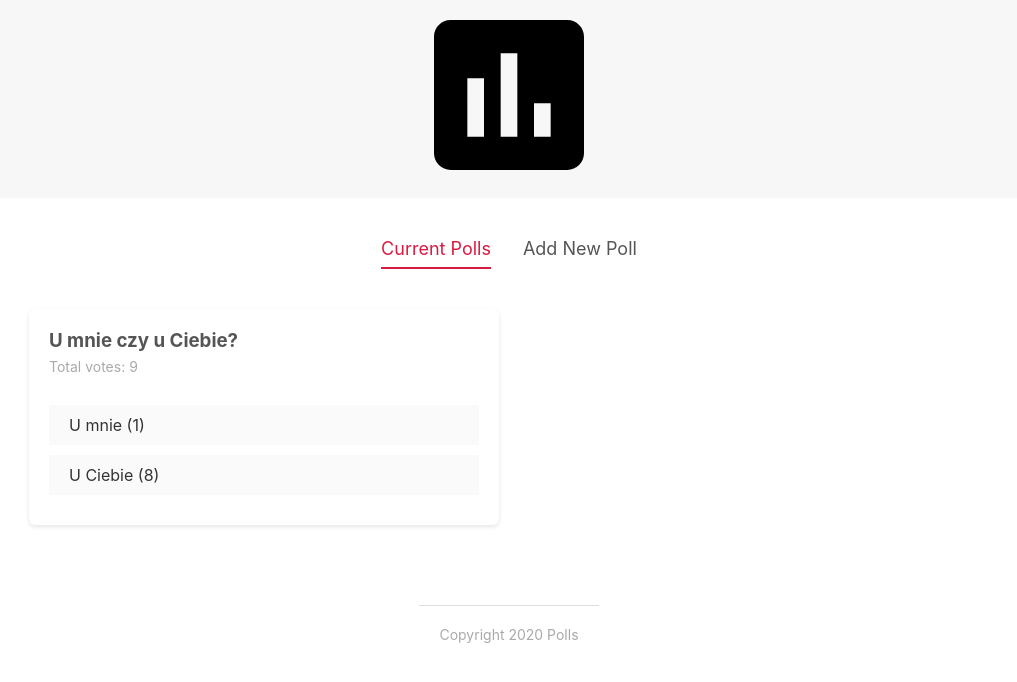
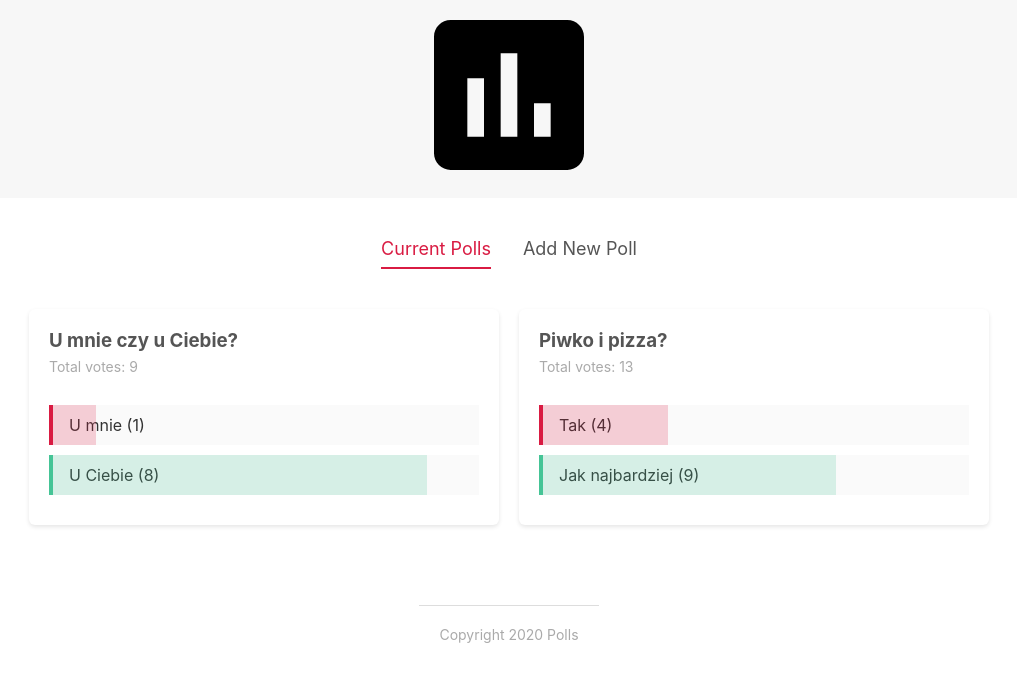
Before and after one commit to jdzianok/polls, a Svelte app: page / in a window 1280 px wide. Shown: the top 682 px of the page, without its empty margins (131-1148 px from the left). Built offline with nearby package versions, Linux system fonts and the light colour scheme.

Commit message:
add reactive vote bars

```diff
--- a/src/App.svelte
+++ b/src/App.svelte
@@ -20,6 +20,14 @@
       answerB: "U Ciebie",
       votesA: 1,
       votesB: 8
+    },
+    {
+      id: 2,
+      question: "Piwko i pizza?",
+      answerA: "Tak",
+      answerB: "Jak najbardziej",
+      votesA: 4,
+      votesB: 9
     }
   ];
 
@@ -29,13 +37,26 @@
     activeItem = "Current Polls";
     console.log(polls);
   };
+
+  const handleVote = e => {
+    const { id, option } = e.detail;
+    let copiedPolls = [...polls];
+    let upvotedPoll = copiedPolls.find(poll => poll.id === id);
+    if (option === 'a') {
+      upvotedPoll.votesA++;
+    } else if (option === 'b') {
+      upvotedPoll.votesB++;
+    }
+
+    polls = copiedPolls;
+  }
 </script>
 
 <Header />
 <main>
   <Tabs {activeItem} {items} on:tabChange={tabChange}/>
   {#if activeItem === "Current Polls"}
-     <PollList {polls}/>
+     <PollList {polls} on:vote={handleVote}/>
   {:else if activeItem === "Add New Poll"}
    <PollForm on:add={handleAdd}/>
   {/if}
--- a/src/components/PollDetails.svelte
+++ b/src/components/PollDetails.svelte
@@ -1,20 +1,29 @@
 <script>
+  import { createEventDispatcher } from 'svelte';
   import Card from '../blocks/Card.svelte';
+
   export let poll;
+  const dispatch = createEventDispatcher();
 
   $: totalVotes = poll.votesA + poll.votesB;
+  $: percentA = Math.floor(100 / totalVotes * poll.votesA);
+  $: percentB = Math.floor(100 / totalVotes * poll.votesB);
+
+  const handleVote = (option, id) => {
+    dispatch('vote', {option: option, id: id});
+  };
 </script>
 
 <Card>
   <div class="poll">
     <h3>{poll.question}</h3>
     <p>Total votes: {totalVotes}</p>
-    <div class="answer">
-      <div class="percent percent-a"></div>
+    <div class="answer" on:click={() => handleVote("a", poll.id)}>
+      <div class="percent percent-a" style="width: {percentA}%"></div>
       <span>{poll.answerA} ({poll.votesA})</span>
     </div>
-    <div class="answer">
-      <div class="percent percent-b"></div>
+    <div class="answer" on:click={() => handleVote("b", poll.id)}>
+      <div class="percent percent-b" style="width: {percentB}%"></div>
       <span>{poll.answerB} ({poll.votesB})</span>
     </div>
   </div>
@@ -48,4 +57,20 @@
     display: inline-block;
     padding: 10px 20px;
   }
+
+  .percent {
+    height: 100%;
+    position: absolute;
+    box-sizing: border-box;
+  }
+
+  .percent-a {
+    border-left: 4px solid #d91b42;
+    background-color: rgba(217, 27, 66, 0.2);
+  }
+
+  .percent-b {
+    border-left: 4px solid #45c496;
+    background-color: rgba(69, 196, 150, 0.2);
+  }
 </style>
--- a/src/components/PollForm.svelte
+++ b/src/components/PollForm.svelte
@@ -72,7 +72,7 @@
 
 <style>
   form {
-    width: 400px;
+    max-width: 400px;
     margin: 0 auto;
     text-align: center;
   }
--- a/src/components/PollList.svelte
+++ b/src/components/PollList.svelte
@@ -5,7 +5,7 @@
 
 <div class="poll-list">
   {#each polls as poll (poll.id)}
-    <PollDetails {poll}/>
+    <PollDetails {poll} on:vote/>
   {/each}
 </div>
 
```
